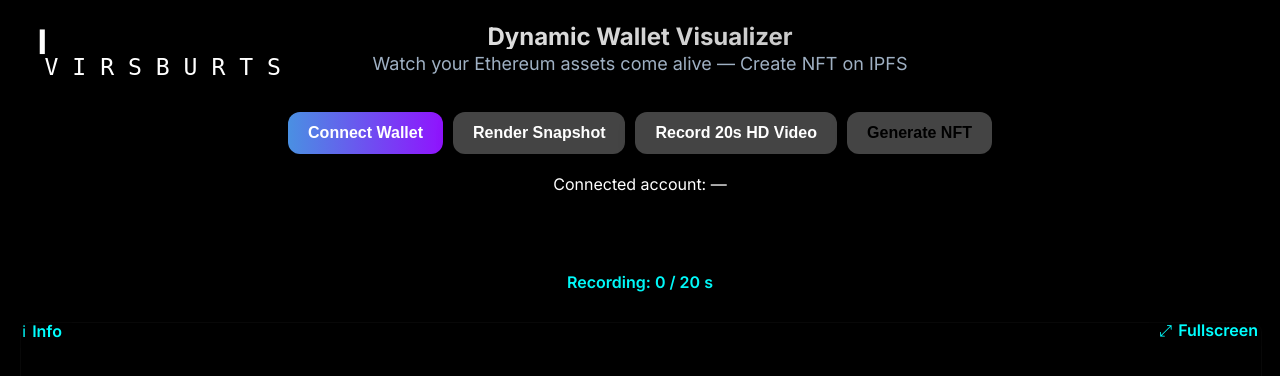
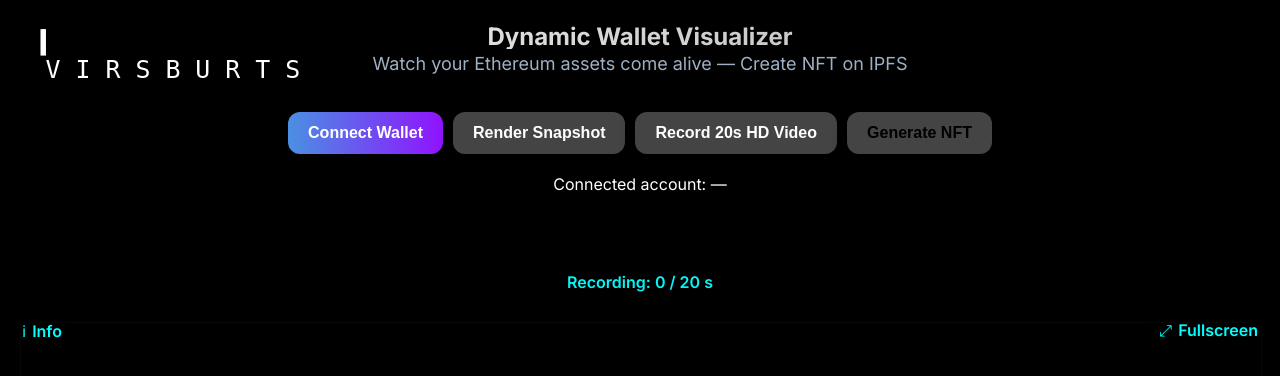
Before and after one commit to CasperLCasper/1-3-nft-sepolia-testnet-ethereum-dynamic-wallet, a website: page index.html in a window 1280 px wide. Drawn offline with nearby package versions, Linux system fonts and the light colour scheme.

Commit message:
Update index.html

```diff
--- a/index.html
+++ b/index.html
@@ -94,9 +94,9 @@
 
     .logo {
       position: absolute;
-      top: 1px;
+      top: 0px;
       left: 10px;
-      width: 260px;
+      width: 280px;
       height: auto;
     }
 
```
